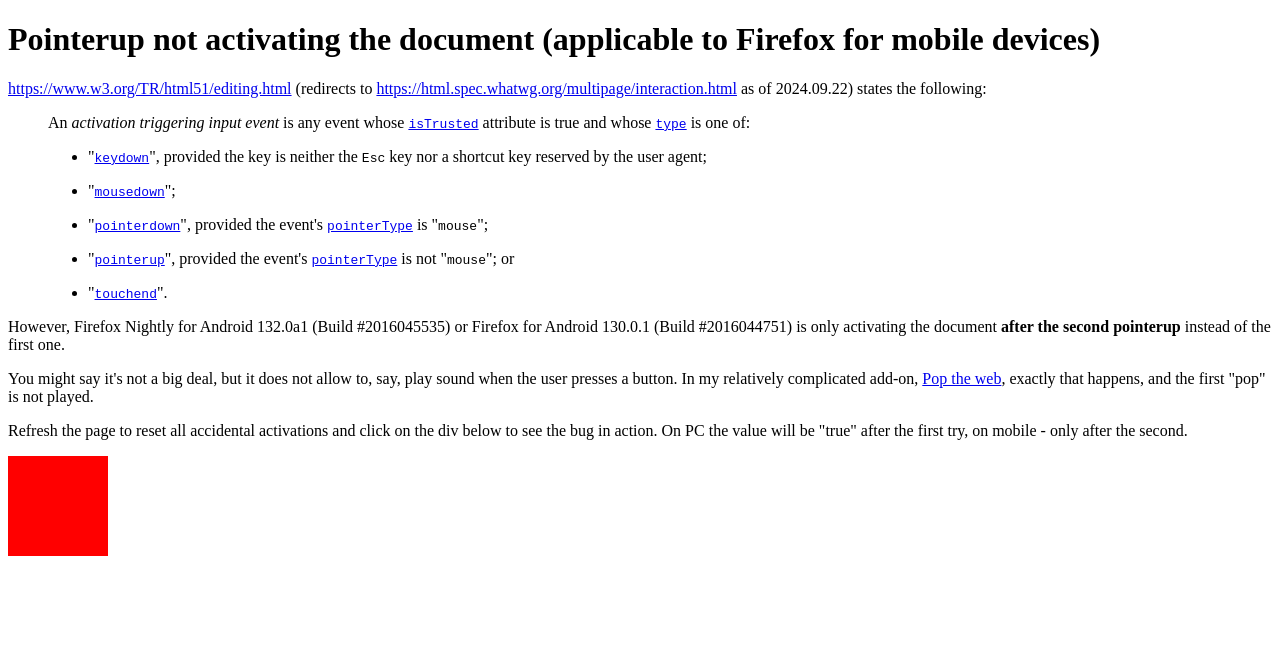
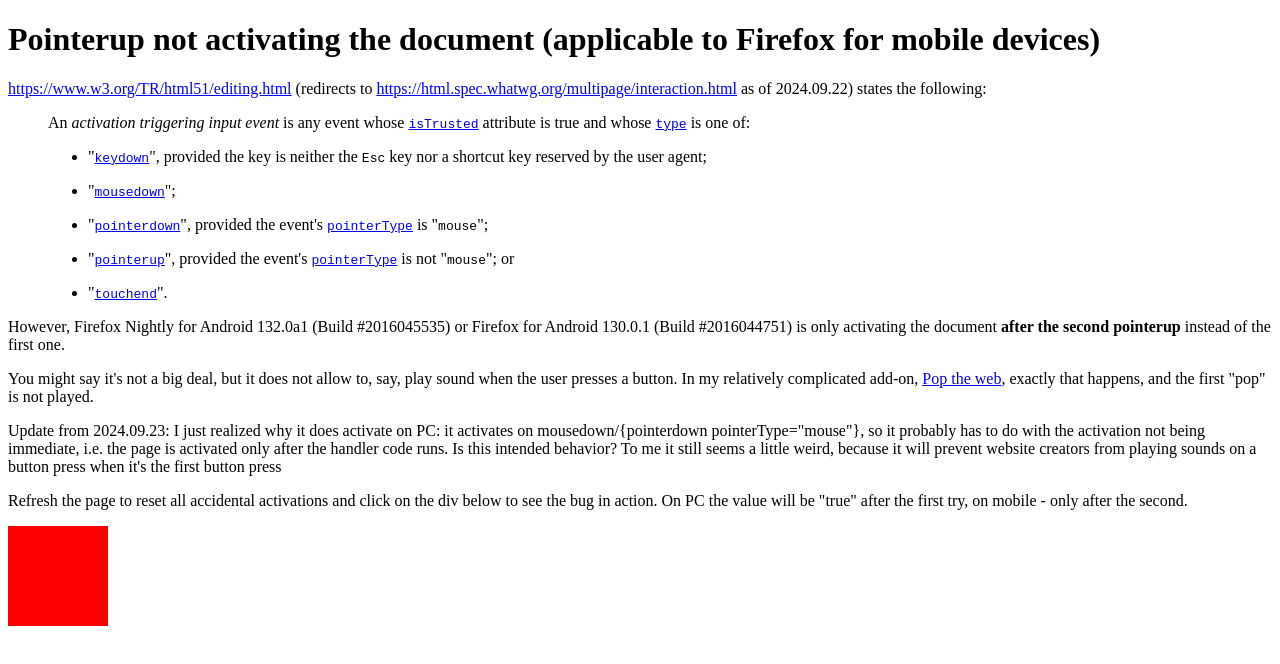
Before and after one commit to megahomyak/firefox_bugs_mre, a plain HTML site: page files/pointerup_not_activating_the_document.html in a window 1280 px wide. Drawn offline with Linux system fonts and the light colour scheme.

Commit message:
Added a status update

```diff
--- a/files/pointerup_not_activating_the_document.html
+++ b/files/pointerup_not_activating_the_document.html
@@ -12,6 +12,7 @@
         </blockquote>
         <p>However, Firefox Nightly for Android 132.0a1 (Build #2016045535) or Firefox for Android 130.0.1 (Build #2016044751) is only activating the document <strong>after the second pointerup</strong> instead of the first one.</p>
         <p>You might say it's not a big deal, but it does not allow to, say, play sound when the user presses a button. In my relatively complicated add-on, <a href="https://github.com/megahomyak/pop_the_web">Pop the web</a>, exactly that happens, and the first "pop" is not played.</p>
+        <p>Update from <time datetime="2024-09-23">2024.09.23</time>: I just realized why it does activate on PC: it activates on mousedown/{pointerdown pointerType="mouse"}, so it probably has to do with the activation not being immediate, i.e. the page is activated only after the handler code runs. Is this intended behavior? To me it still seems a little weird, because it will prevent website creators from playing sounds on a button press when it's the first button press</p>
         <p>Refresh the page to reset all accidental activations and click on the div below to see the bug in action. On PC the value will be "true" after the first try, on mobile - only after the second.</p>
         <div onpointerup="alert('window.navigator.userActivation.hasBeenActive = ' + window.navigator.userActivation.hasBeenActive)" style="width: 100px; height: 100px; background-color: red"></div>
     </body>
```
